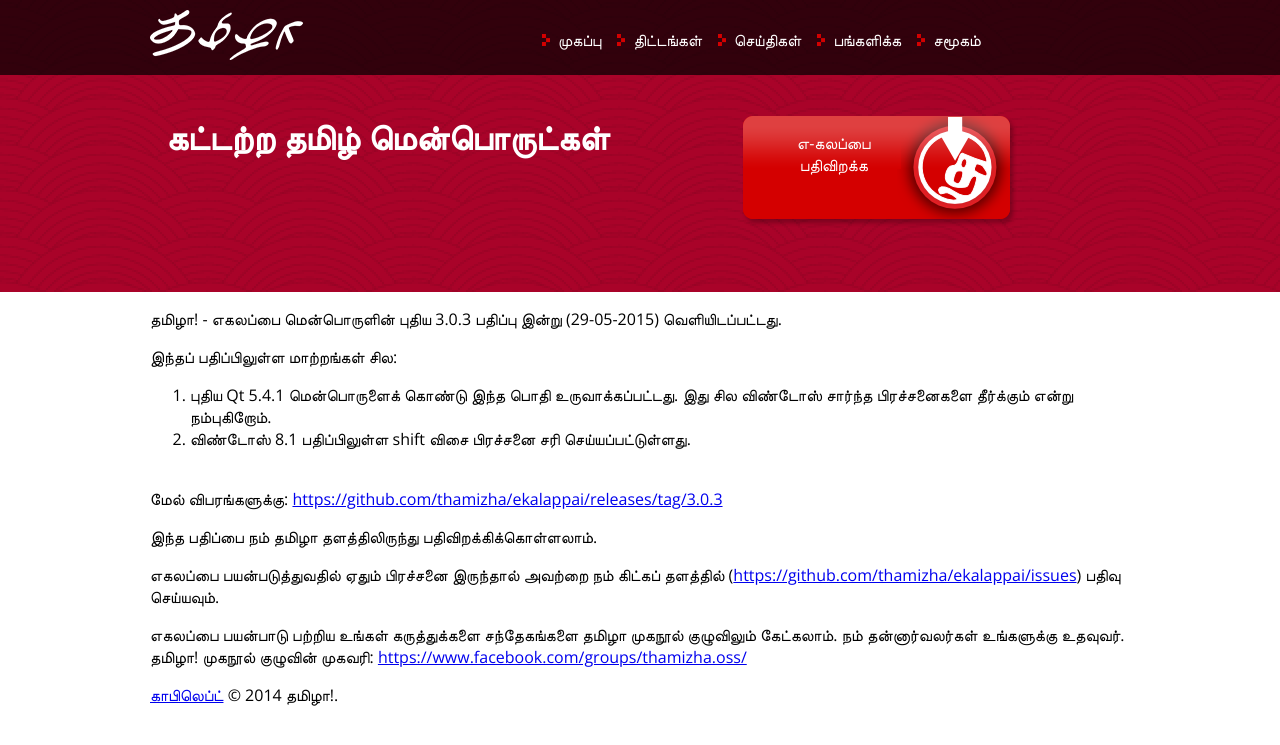
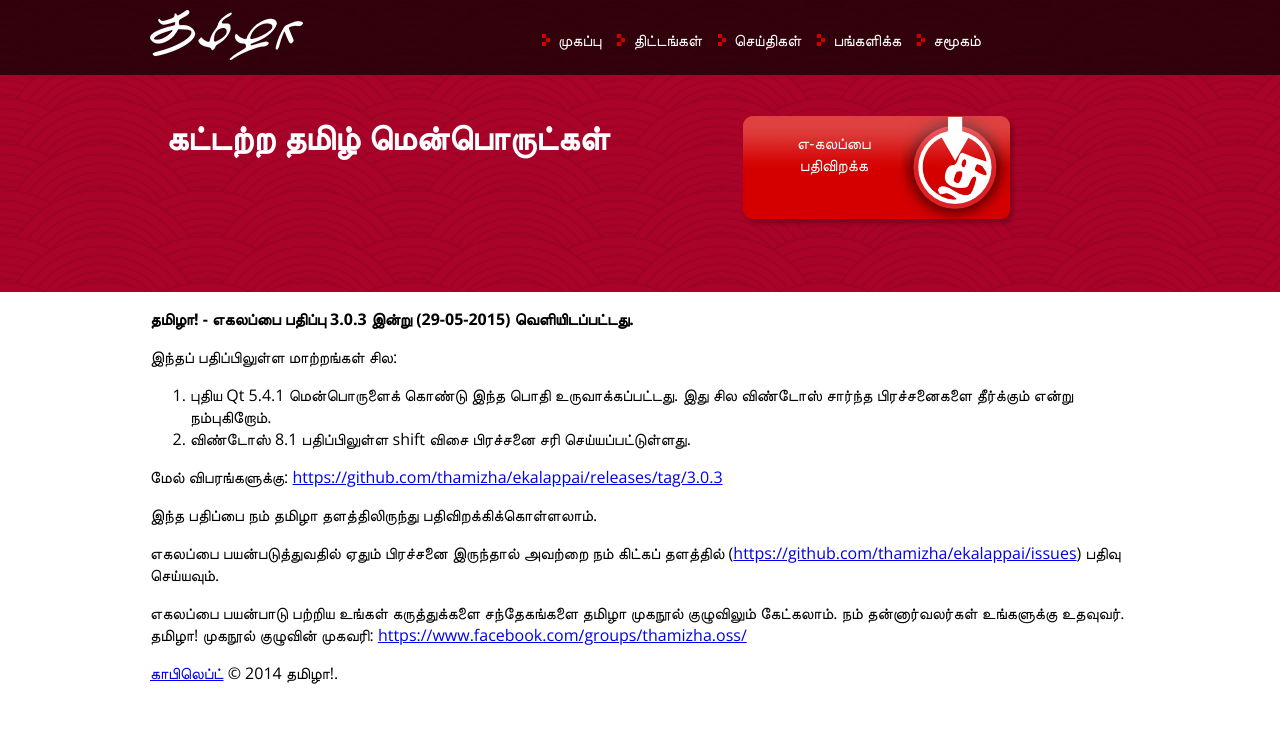
Before and after one commit to thamizha/thamizha.github.io, a Jekyll site: the page built from _posts/2015-05-29-ekalappai-v3.0.3-released.md, in a window 1280 px wide. Shown: the top 745 px of the page. Built offline with Jekyll 4.4.1, drawn with Linux system fonts in a browser that asks for light colours.

```diff
--- a/_posts/2015-05-29-ekalappai-v3.0.3-released.md
+++ b/_posts/2015-05-29-ekalappai-v3.0.3-released.md
@@ -6,11 +6,11 @@ tags:
   - software
   - ekalappai
 ---
-தமிழா! - எகலப்பை மென்பொருளின் புதிய 3.0.3 பதிப்பு இன்று (29-05-2015) வெளியிடப்பட்டது.
+<b>தமிழா! - எகலப்பை பதிப்பு 3.0.3 இன்று (29-05-2015) வெளியிடப்பட்டது.</b>
 
 இந்தப் பதிப்பிலுள்ள மாற்றங்கள் சில:<br>
 1. புதிய Qt 5.4.1 மென்பொருளைக் கொண்டு இந்த பொதி உருவாக்கப்பட்டது. இது சில விண்டோஸ் சார்ந்த பிரச்சனைகளை தீர்க்கும் என்று நம்புகிறோம்.<br>
-2. விண்டோஸ் 8.1 பதிப்பிலுள்ள shift விசை பிரச்சனை சரி செய்யப்பட்டுள்ளது. <br><br>
+2. விண்டோஸ் 8.1 பதிப்பிலுள்ள shift விசை பிரச்சனை சரி செய்யப்பட்டுள்ளது.
 
 மேல் விபரங்களுக்கு: <a href="https://github.com/thamizha/ekalappai/releases/tag/3.0.3">https://github.com/thamizha/ekalappai/releases/tag/3.0.3</a><br>
 
```
